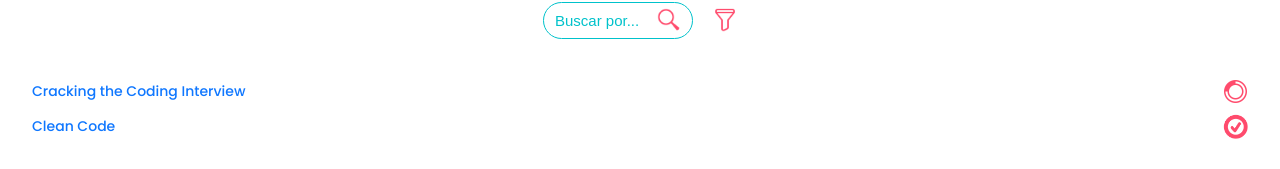
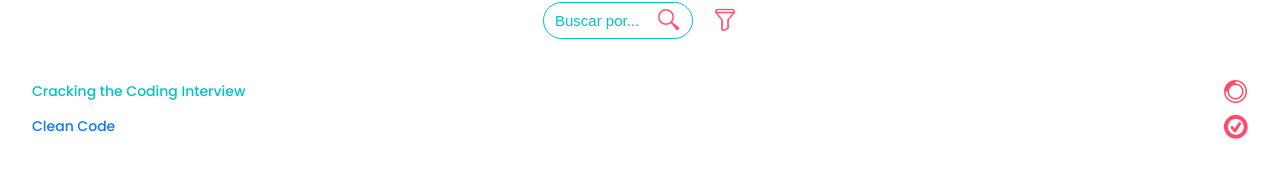
Before and after one commit to mariferreiradev/leitura-em-dia, a Vue app: page /seus-livros in a window 1280 px wide. Shown: the part 345-514 px from the top of the page. Built offline with nearby package versions, Linux system fonts and the light colour scheme.

Commit message:
fix: access to details of incomplete books

```diff
--- a/src/views/SeusLivrosView.vue
+++ b/src/views/SeusLivrosView.vue
@@ -31,9 +31,11 @@ export default {
             this.alert = !this.alert
             setTimeout(() => this.alert = true, 3000);
         },
-        toggleCompleted() {
-            this.yourBooksOpen = !this.yourBooksOpen
-            this.completed = !this.completed
+        toggleBookDetails(isBookCompleted) {
+            if (isBookCompleted) {
+                this.yourBooksOpen = !this.yourBooksOpen
+                this.completed = !this.completed
+            }
         },
         goBacktoHome() {
             this.$router.push('/');
@@ -53,10 +55,12 @@ export default {
             <img class="filter" src="../../public/img/filtro.webp" alt="Filtrar" width="24" height="24">
         </div>
         <div class="books">
-            <div v-for="book in books" :key="book.title" class="book" v-on:click="toggleCompleted()">
+            <div v-for="book in books" :key="book.title" class="book" :class="{ 'book-disabled': !book.completed }"
+                v-on:click="toggleBookDetails(book.completed)">
                 <p>{{ book.title }}</p>
                 <div>
-                    <span><img :src="`../../public/img/${book.completed ? 'concluido.png' : 'lendo.png'}`" alt="Lendo" width="25" height="25"></span>
+                    <span><img :src="`../../public/img/${book.completed ? 'concluido.png' : 'lendo.png'}`" alt="Lendo"
+                            width="25" height="25"></span>
                 </div>
             </div>
         </div>
@@ -114,7 +118,7 @@ export default {
             </div>
         </div>
         <div class="btn">
-            <button class="btn-small btn-primary" v-on:click="toggleCompleted()">Voltar</button>
+            <button class="btn-small btn-primary" v-on:click="toggleBookDetails(true)">Voltar</button>
         </div>
     </div>
 </template>
@@ -195,6 +199,11 @@ input[type="text"]::placeholder {
 .book span {
     color: #ff4c6d;
     font-weight: 600;
+}
+
+.book-disabled {
+    cursor: default;
+    color: #00c2cb;
 }
 
 span {
```
